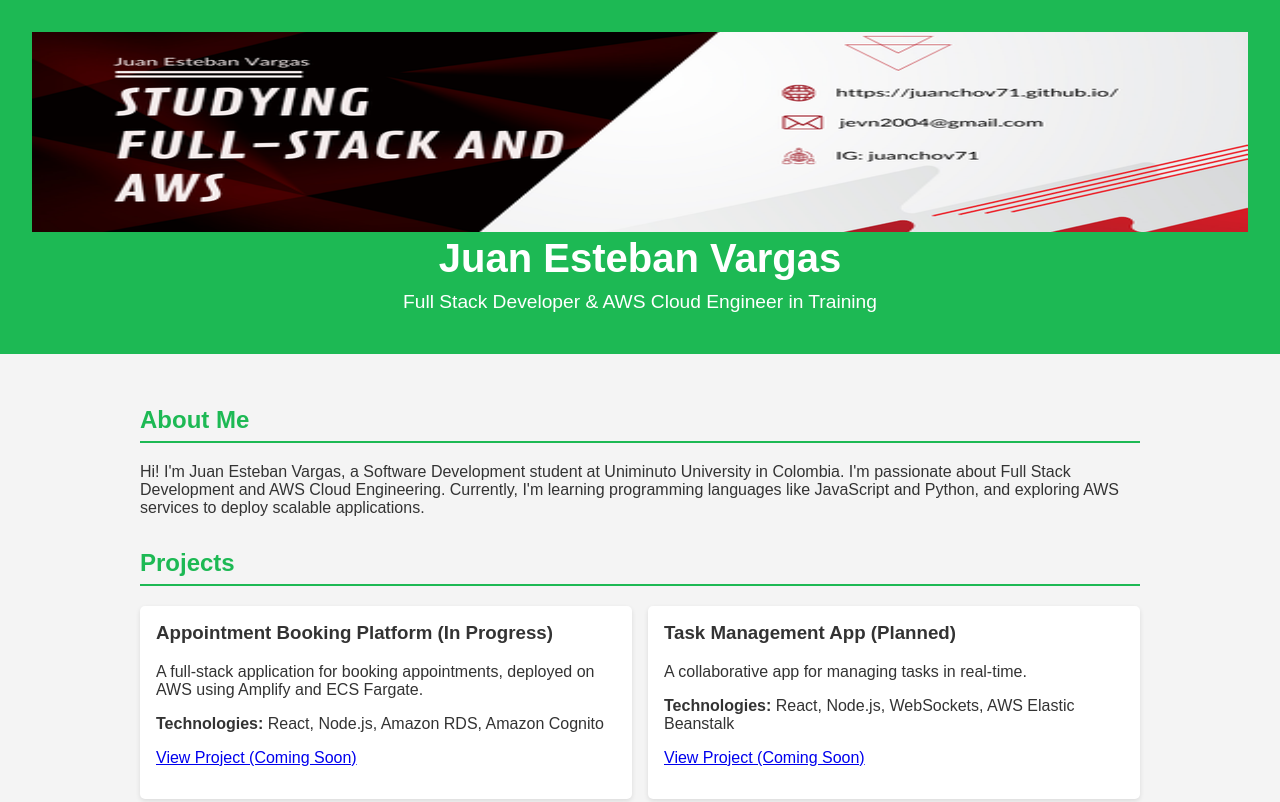
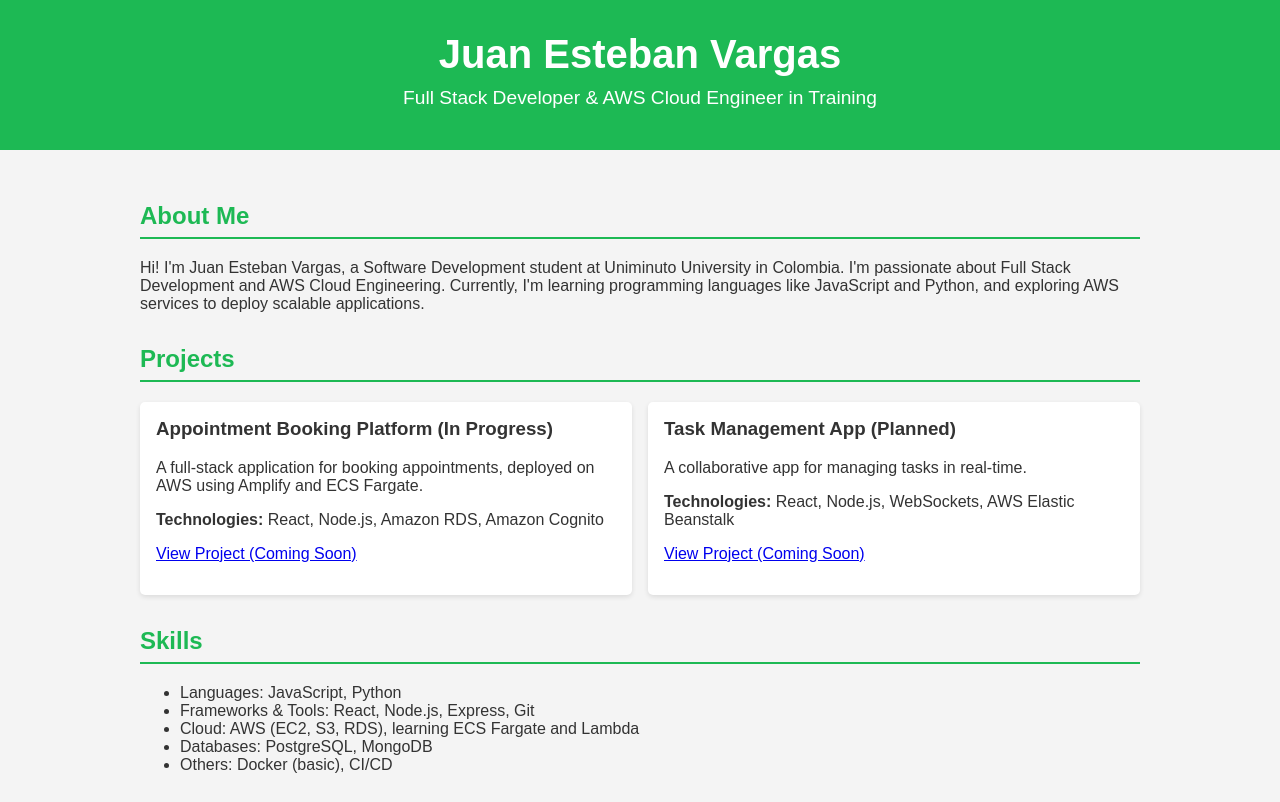
Before and after one commit to juanchov71/juanchov71.github.io, a plain HTML site: page index.html in a window 1280 px wide. Shown: the top 802 px of the page. Drawn offline with Linux system fonts and the light colour scheme.

Commit message:
Update index.html

```diff
--- a/index.html
+++ b/index.html
@@ -88,7 +88,6 @@
 </head>
 <body>
     <header>
-        <img src="https://github.com/juanchov71/juanchov71.github.io/blob/main/bannerportafolio.png" alt="Banner" style="width: 100%; max-height: 200px;">
         <h1>Juan Esteban Vargas</h1>
         <p>Full Stack Developer & AWS Cloud Engineer in Training</p>
     </header>
```
